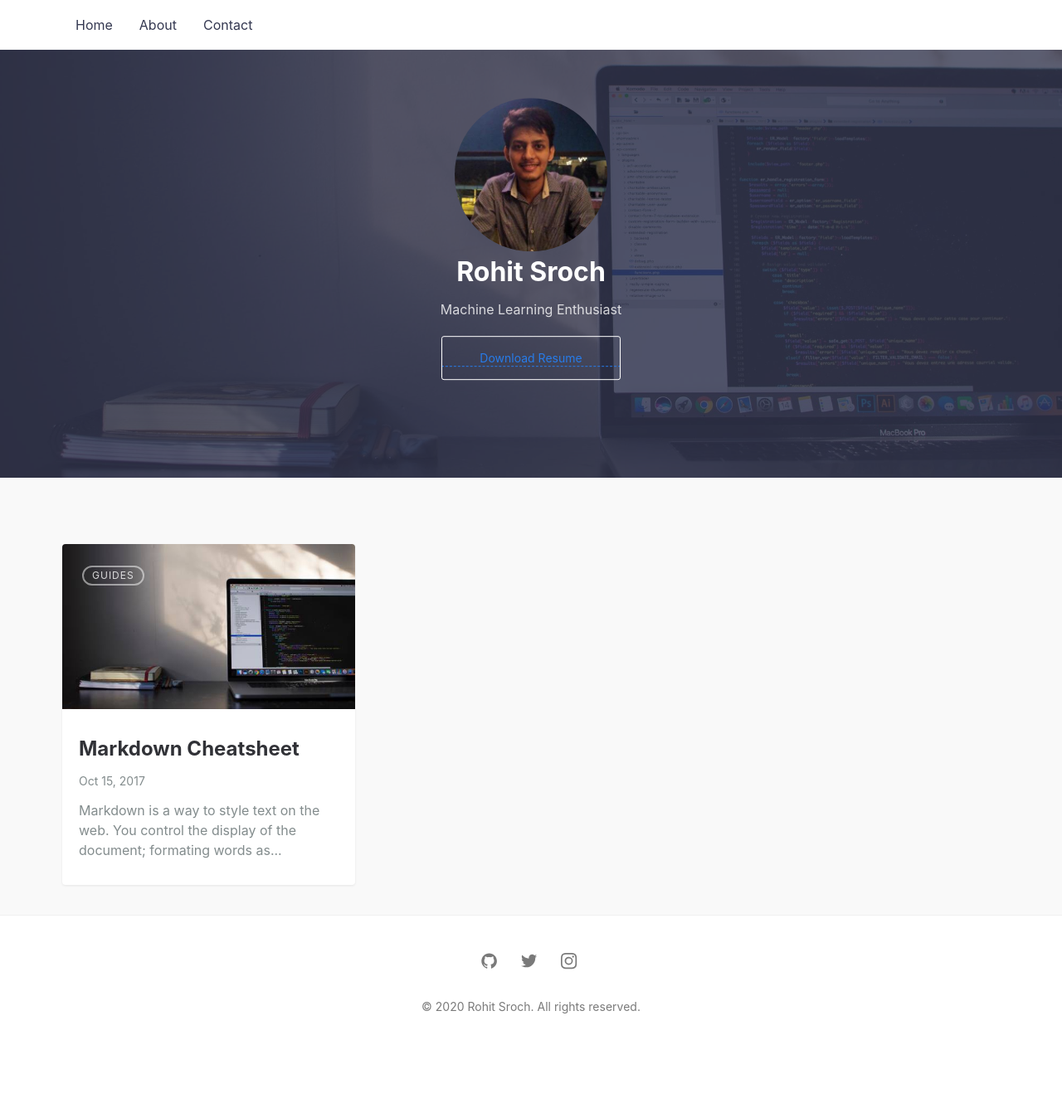
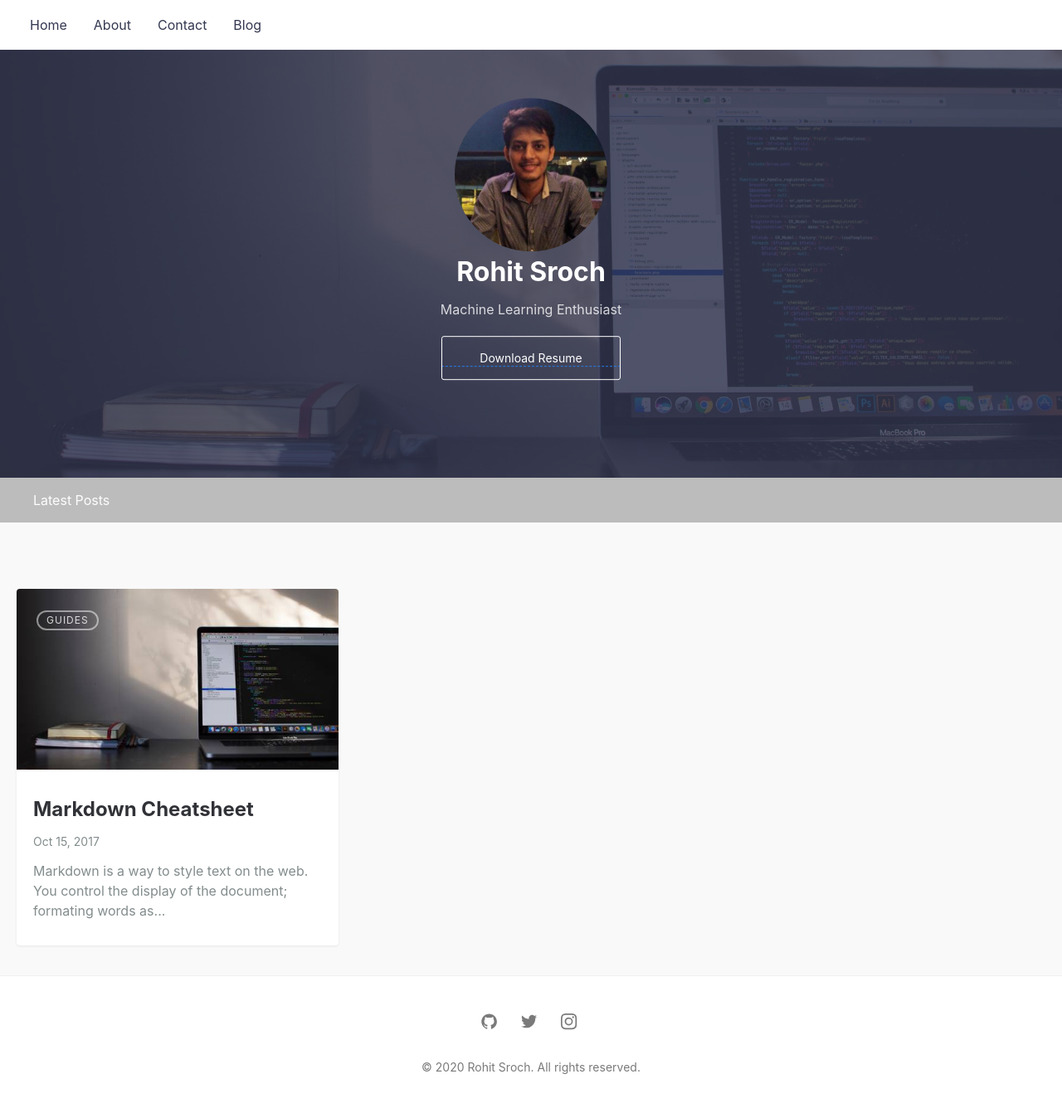
Before and after one commit to rohitsroch/rohitsroch.github.io, a Jekyll site: the page built from index.md, in a window 1280 px wide. Shown: the whole page at 83% size. Built offline with Jekyll 4.4.1, drawn with Linux system fonts in a browser that asks for light colours; before the commit the page ends 1269 px from its top, so only the background shows below that.

Commit message:
added blog section

```diff
--- a/_includes/header.html
+++ b/_includes/header.html
@@ -13,6 +13,9 @@
               <span itemprop="name">{{ item.name }}</span>
             </a>
           {% endfor %}
+          <a class="header__link" href="#latest-posts" itemprop="url">
+            <span itemprop="name">Blog</span>
+          </a>
         </div>
       </nav>
       <div class="header__toggle">
--- a/_layouts/default.html
+++ b/_layouts/default.html
@@ -36,6 +36,9 @@
 
     <main class="site__content">
       <section class="blog">
+        <div class="ticker" id="latest-posts">
+          <span>Latest Posts</span>
+        </div>
         <div class="container">
           <div class="post-list" itemscope="" itemtype="http://schema.org/Blog">
 
--- a/assets/css/main.css
+++ b/assets/css/main.css
@@ -1,5 +1,6 @@
 /*! normalize.css v7.0.0 | MIT License | github.com/necolas/normalize.css */
 html {
+    scroll-behavior: smooth;
     line-height: 1.15;
     -ms-text-size-adjust: 100%;
     -webkit-text-size-adjust: 100%
@@ -328,7 +329,7 @@
     text-decoration: none;
     -webkit-transition: all .2s linear;
     transition: all .2s linear;
-    border-bottom: 1px dashed #277cea
+    /*border-bottom: 1px dashed #277cea*/
 }
 
 a:active,
@@ -339,7 +340,7 @@
 a:hover,
 a:focus {
     color: #68a4f1;
-    border-bottom: 1px solid #68a4f1
+    /*border-bottom: 1px solid #68a4f1*/
 }
 
 hr {
@@ -416,6 +417,24 @@
     visibility: hidden
 }
 
+.ticker{
+    background-color: #adadad;
+    color: #fff;
+    padding: 15px 40px;
+    opacity: 0.8;
+    z-index: 4;
+    width: 100%;
+    top: 0;
+    left: 0;
+    will-change: transform;
+    -webkit-transition: background-color 0.5s ease, -webkit-transform .3s;
+    transition: background-color 0.5s ease, -webkit-transform .3s;
+    transition: transform .3s, background-color 0.5s ease;
+    transition: transform .3s, background-color 0.5s ease, -webkit-transform .3s;
+    -webkit-transform: translateY(0%);
+    transform: translateY(0%)
+}
+
 .container {
     padding: 0 20px;
     margin: 0 auto;
@@ -423,32 +442,33 @@
 }
 
 @media only screen and (min-width: 36em) {
-    .container {
+    .container .ticker{
         margin: 0 auto;
         max-width: 540px
     }
 }
 
 @media only screen and (min-width: 48em) {
-    .container {
+    .container .ticker{
         margin: 0 auto;
         max-width: 720px
     }
 }
 
 @media only screen and (min-width: 62em) {
-    .container {
+    .container .ticker{
         margin: 0 auto;
         max-width: 960px
     }
 }
 
 @media only screen and (min-width: 75em) {
-    .container {
+    .container .ticker{
         margin: 0 auto;
         max-width: 1170px
     }
 }
+
 
 .header {
     background-color: #fff;
@@ -1431,7 +1451,7 @@
 
 .hero {
     margin: 3.75rem auto 0;
-    min-height: 28.25rem;
+    min-height: 27.25rem;
     width: 100%;
     position: relative;
     background-color: #dde5ea;
@@ -1538,8 +1558,8 @@
 
 
 .hero__wrap .hero__download{
-    text-decoration:none;
     font-size: 14px;
+    color: #fff;
     border: 1px solid #fff;
     padding: 15px 45px;
     cursor:pointer;
@@ -1559,6 +1579,7 @@
 @media only screen and (min-width: 48em) {
     .hero__wrap .hero__download {
         font-size: 14px;
+        color: #fff;
         border: 1px solid #fff;
         padding: 15px 45px;
     }
@@ -1567,12 +1588,11 @@
 .hero__wrap  .hero__download:focus,.hero__download:hover{
     background-color:#fff;
     color:#0066CC;
-    opacity:0.95;
-}
-
-.hero__wrap .hero__download a {
-
-    text-decoration:none;
+    opacity:0.92;
+}
+
+.hero__wrap a{
+    text-decoration: none;
 }
 
 
```
Also changed, not shown: 1 other file.
